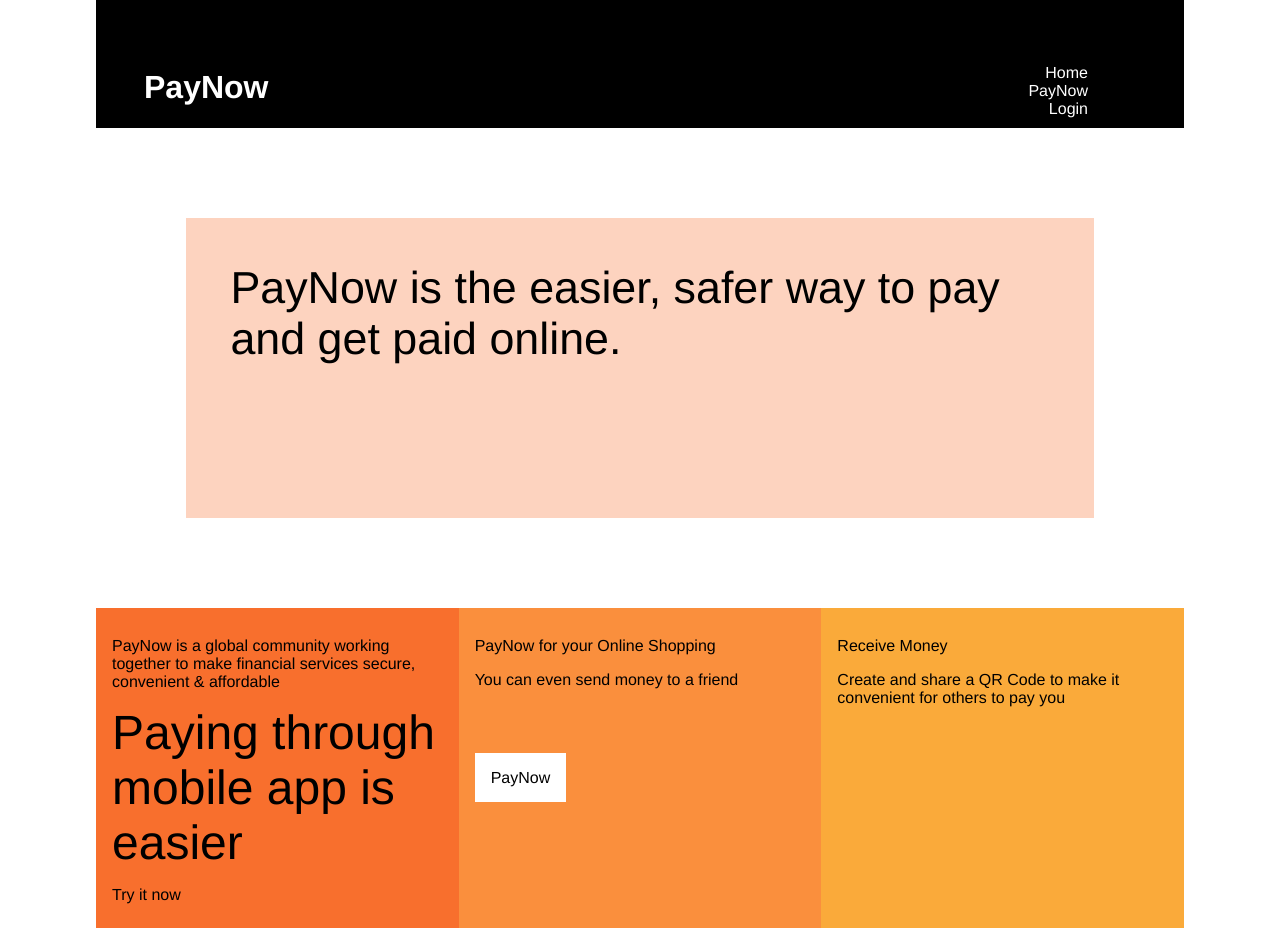
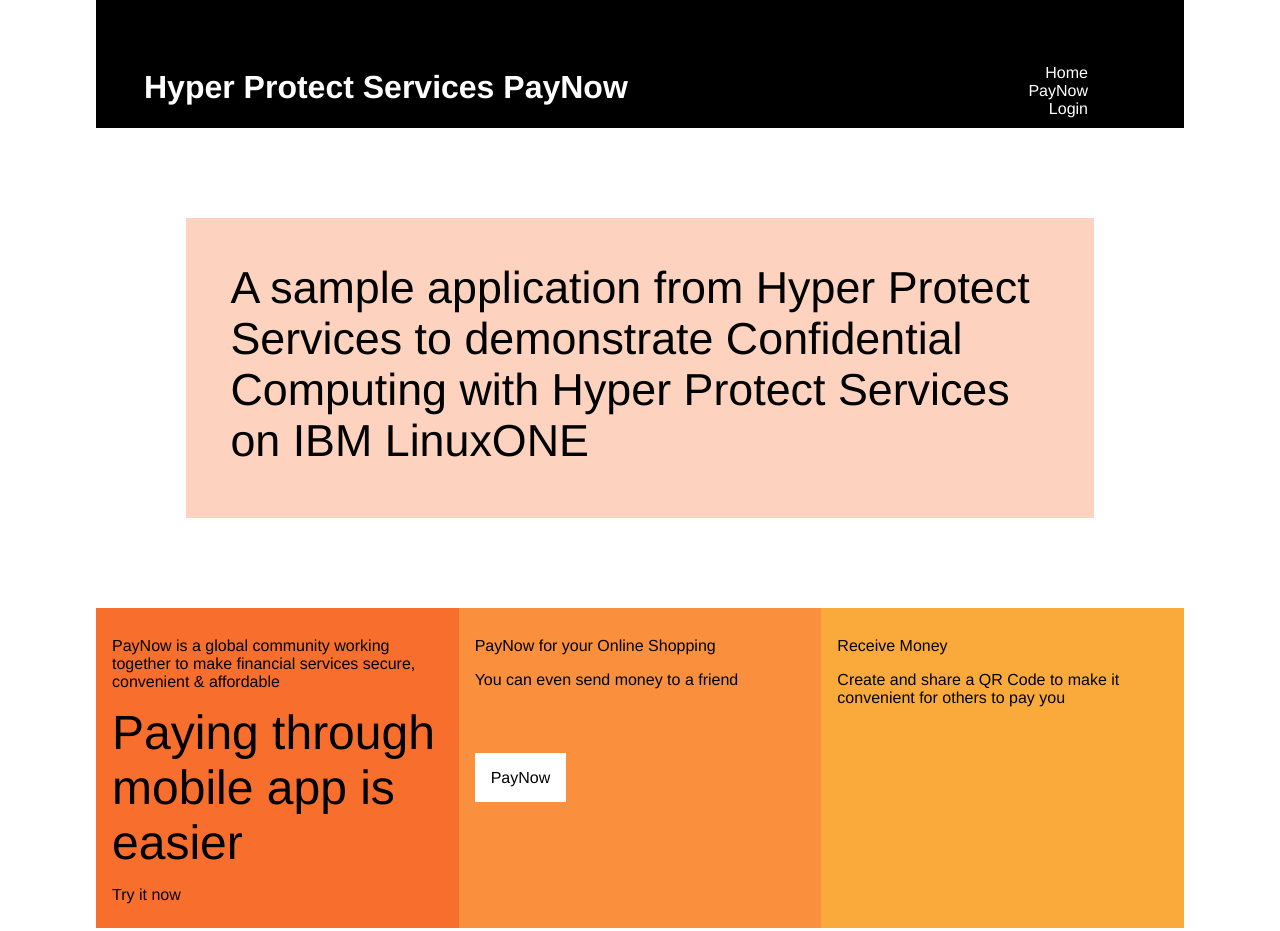
Before and after one commit to ibm-hyper-protect/paynow-website, a website: page app/index.html in a window 1280 px wide. Shown: the top 931 px of the page. Drawn offline with Linux system fonts and the light colour scheme.

Commit message:
Add Hyper Protect Services to text

```diff
--- a/app/index.html
+++ b/app/index.html
@@ -15,7 +15,7 @@
         <div id="grid">
 
             <div id="title">
-                <h1>PayNow</h1>
+                <h1>Hyper Protect Services PayNow</h1>
             </div>
 
             <div id="menu">
@@ -27,7 +27,7 @@
             </div>
 
             <div id="your">
-                <p>PayNow is the easier, safer way to pay and get paid online.<p>
+                <p>A sample application from Hyper Protect Services to demonstrate Confidential Computing with Hyper Protect Services on IBM LinuxONE<p>
             </div>
 
             <div id="don1">
```
Also changed, not shown: app/paynow.html (+1 -1 lines).
